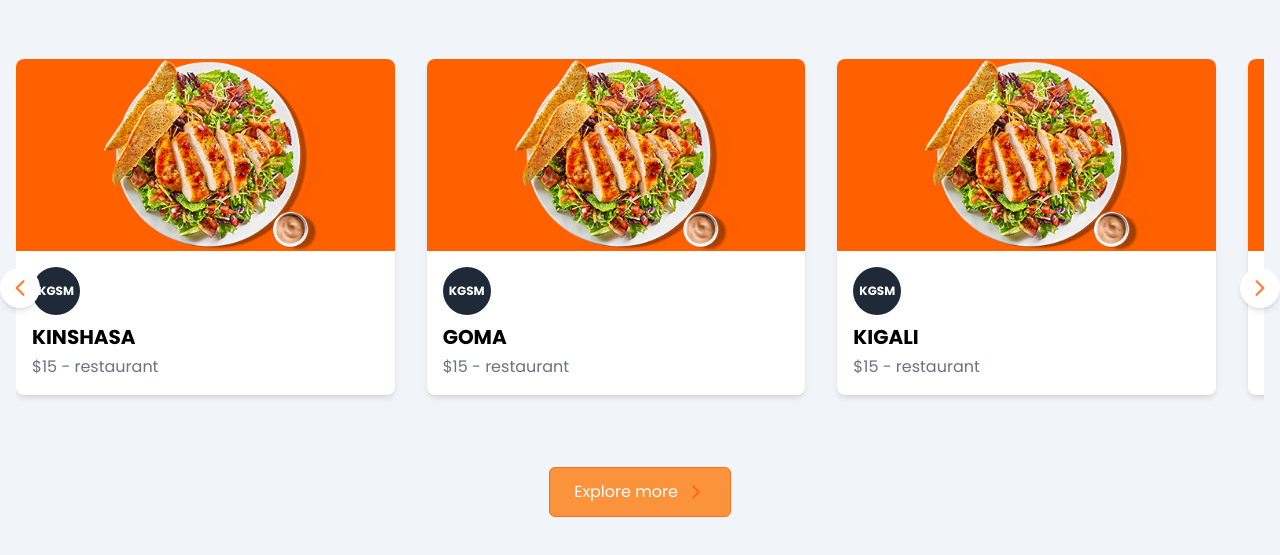
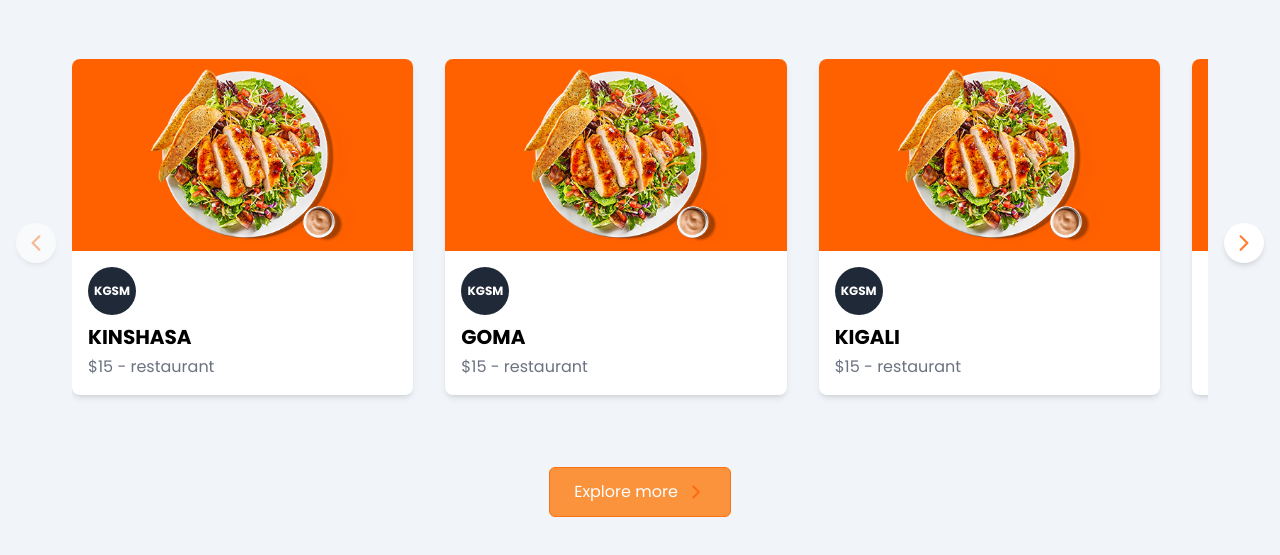
Before and after one commit to ub-victor/Awesome-Restaurant, a plain HTML site: page index.html in a window 1280 px wide. Shown: the part 465-1020 px from the top of the page. Drawn offline with nearby package versions, Linux system fonts and the light colour scheme.

Commit message:
second part in the main

```diff
--- a/index.html
+++ b/index.html
@@ -83,17 +83,15 @@
     <h2 class="w-full text-center text-black font-bold text-3xl mt-10 mb-16">Our restaurants</h2>
 
     <div class="container mx-auto px-4 relative">
-                <!-- Navigation Arrows -->
-                <button class="hidden md:flex absolute left-0 top-1/2 transform -translate-y-1/2 z-10 bg-white p-2 rounded-full shadow-md hover:bg-orange-100 transition-colors">
+        <!-- Carousel Container with Navigation Wrapper -->
+        <div class="flex items-center">
+            <!-- Left Arrow - Visible on all screens -->
+            <button class="carousel-prev z-10 bg-white p-2 rounded-full shadow-md hover:bg-orange-100 transition-colors mr-2 md:mr-4">
                 <img src="img/10010.svg" alt="previous" class="w-6 h-6">
             </button>
 
-                <button class="hidden md:flex absolute right-0 top-1/2 transform -translate-y-1/2 z-10 bg-white p-2 rounded-full shadow-md hover:bg-orange-100 transition-colors">
-                    <img src="img/10009.svg" alt="next" class="w-6 h-6">
-                </button>
-
-                <!-- Carousel Container -->
-                <div class="relative overflow-hidden">
+            <!-- Carousel Content -->
+            <div class="flex-1 relative overflow-hidden">
                 <div class="restaurant-carousel flex overflow-x-auto snap-x snap-mandatory pb-8 -mx-4 scroll-smooth" id="restaurant-carousel">
                     <!-- Restaurant Card 1 -->
                     <div class="restaurant-card px-4">
@@ -167,12 +165,8 @@
                 </div>
             </div>
 
-                <!-- Mobile Navigation -->
-                <div class="flex justify-center mt-6 space-x-4 md:hidden">
-                    <button class="carousel-prev bg-white p-2 rounded-full shadow-md hover:bg-orange-100 transition-colors">
-                        <img src="img/10010.svg" alt="previous" class="w-6 h-6">
-                    </button>
-                    <button class="carousel-next bg-white p-2 rounded-full shadow-md hover:bg-orange-100 transition-colors">
+            <!-- Right Arrow - Visible on all screens -->
+            <button class="carousel-next z-10 bg-white p-2 rounded-full shadow-md hover:bg-orange-100 transition-colors ml-2 md:ml-4">
                 <img src="img/10009.svg" alt="next" class="w-6 h-6">
             </button>
         </div>
@@ -187,7 +181,6 @@
     </div>
 </section>
 
-
     </main>
 
     <script src="main.js"></script>
```
Lines whose indentation alone changed are shown as unchanged.
